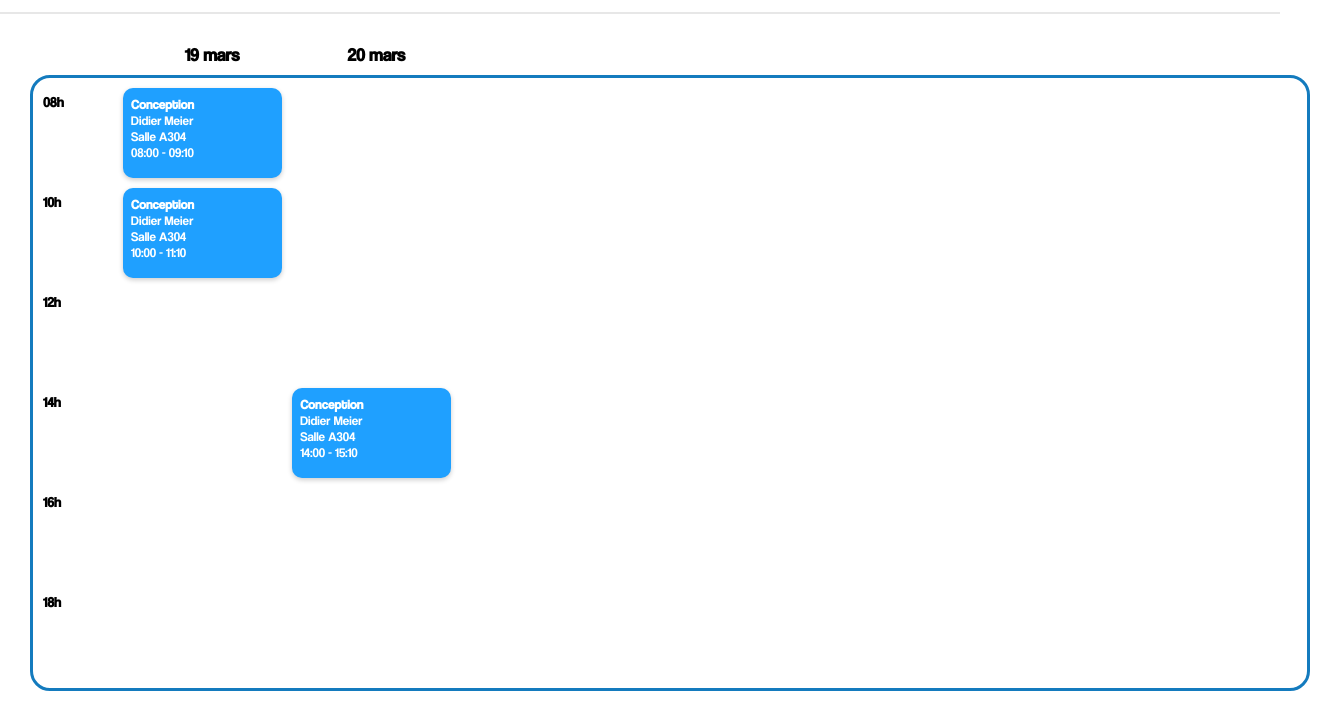
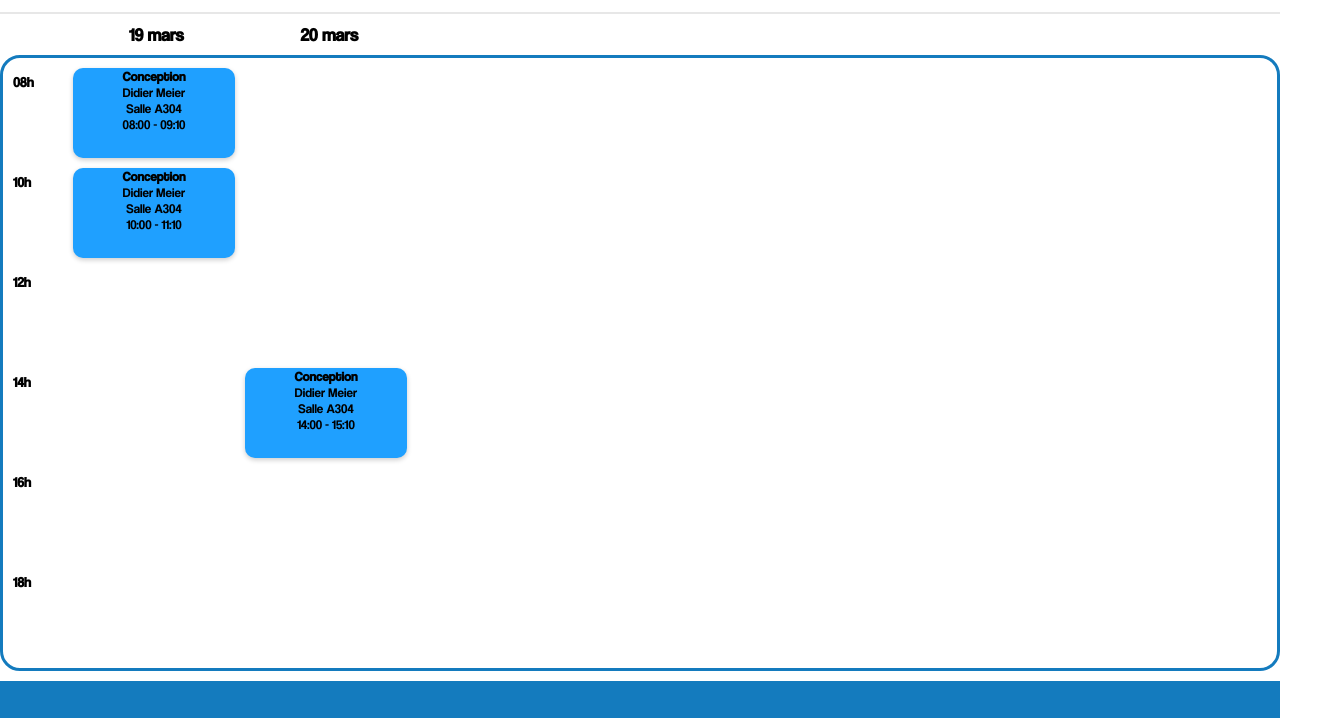
Before and after one commit to Imyahan/ProjetHTML-HAN-TRAN-ESTERMANN, a plain HTML site: page html/cours/cours.html in a window 1280 px wide. Shown: the part 69-787 px from the top of the page, 1340 px wide, since content can reach past the window. Drawn offline with Linux system fonts and the light colour scheme.

Commit message:
correction erreur de mise en page

```diff
--- a/html/cours/cours.css
+++ b/html/cours/cours.css
@@ -1,6 +1,7 @@
 #edt-wrapper {
     width: 100%;
-    padding: 30px;
+    margin-top: 10px;
+    margin-bottom: 10px ;
 }
 
 /* Header des jours */
@@ -9,8 +10,6 @@
     grid-template-columns: 70px repeat(7, 1fr);
     margin-bottom: 10px;
     font-weight: bold;
-    padding-left: 30px;
-    padding-right: 30px;
 }
 
 .jour-header {
@@ -21,7 +20,7 @@
 /* Grille principale */
 #edt-container {
     display: grid;
-    grid-template-columns: 70px repeat(7, 1fr);
+    grid-template-columns: 50px repeat(7, 1fr);
     grid-template-rows: repeat(6, 90px);
     gap: 10px;
     border: 3px solid #147bbe;
@@ -51,8 +50,8 @@
 /* Blocs des cours */
 .cours {
     background: #1fa0ff;
-    color: white;
-    padding: 8px;
+    color: black;
+    text-align: center;
     border-radius: 10px;
     box-shadow: 0px 2px 5px rgba(0,0,0,0.2);
     font-size: 13px;
```
